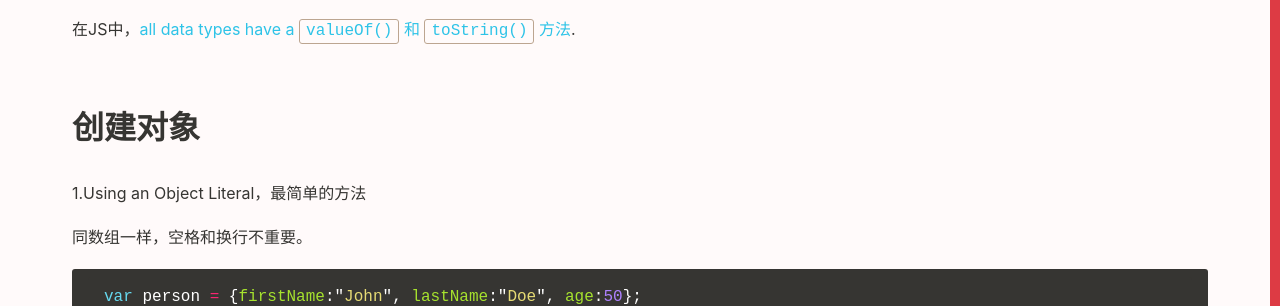
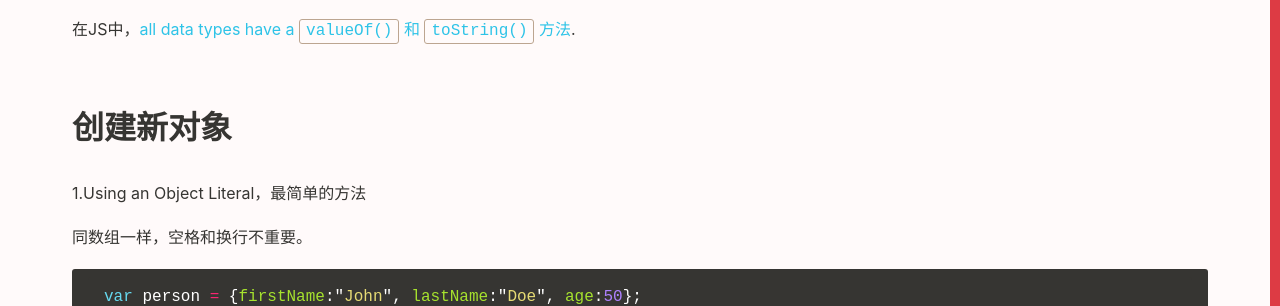
Before and after one commit to Vivi-wu/dive-into-web, a Jekyll site: the page built from _posts/2015-12-30-JavaScript-Objects.markdown, in a window 1280 px wide and 900 px high. Shown: the part 191-497 px from the top of the window. Built offline with Jekyll 4.4.1, drawn with Linux system fonts in a browser that asks for light colours.

````diff
--- a/_posts/2015-12-30-JavaScript-Objects.markdown
+++ b/_posts/2015-12-30-JavaScript-Objects.markdown
@@ -6,7 +6,7 @@ JS 对象是可以包含多个值的变量。这些值以 `name: value` 对的
 
 在JS中，<span class="t-blue">all data types have a `valueOf()` 和 `toString()` 方法</span>.
 
-## 创建对象
+## 创建新对象
 
 1.Using an Object Literal，最简单的方法
 
@@ -20,7 +20,6 @@ var person = {
     age:50
 };
 ```
-
 <!--more-->
 
 2.Using the JavaScript Keyword **new**
````
Also changed, not shown: README.md.
